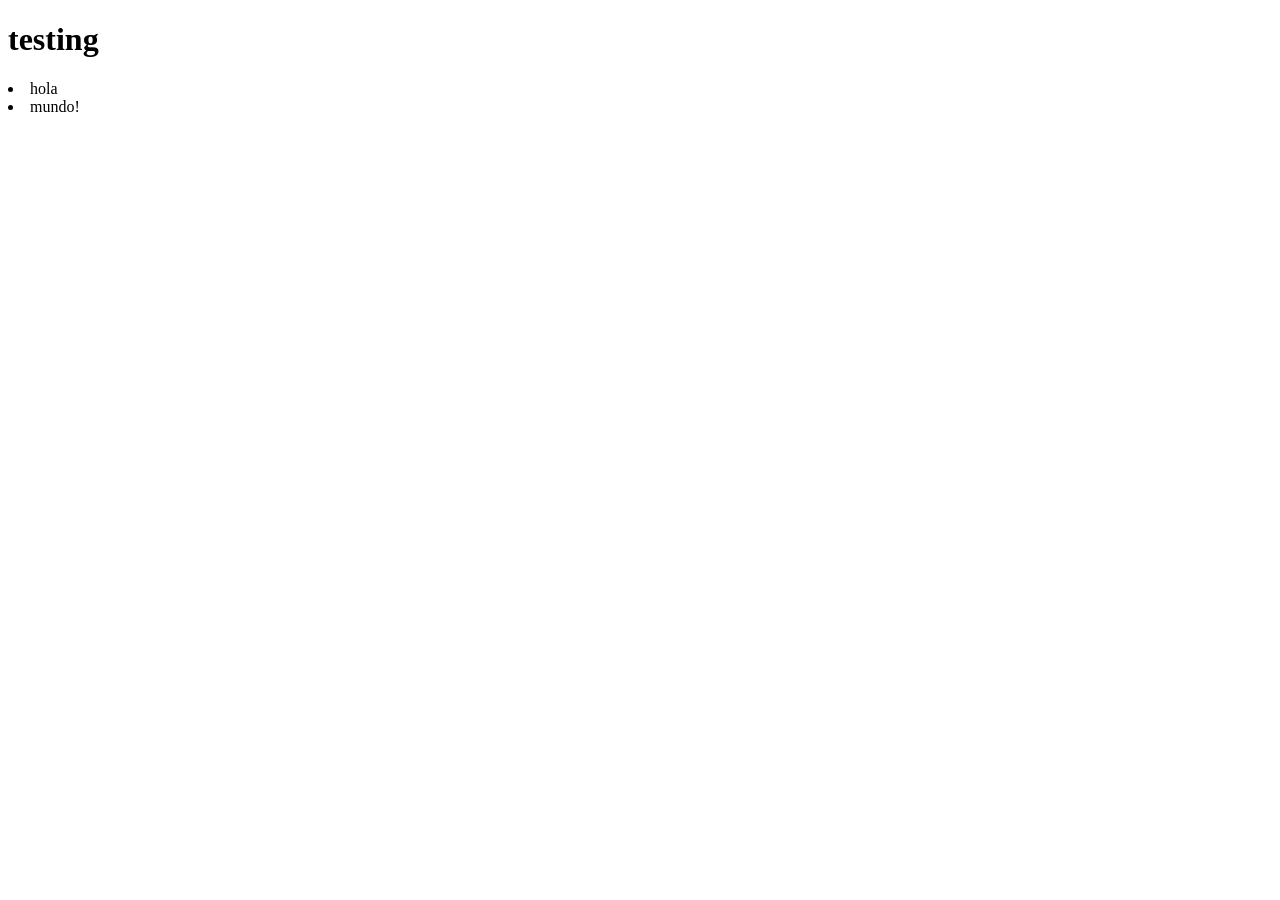
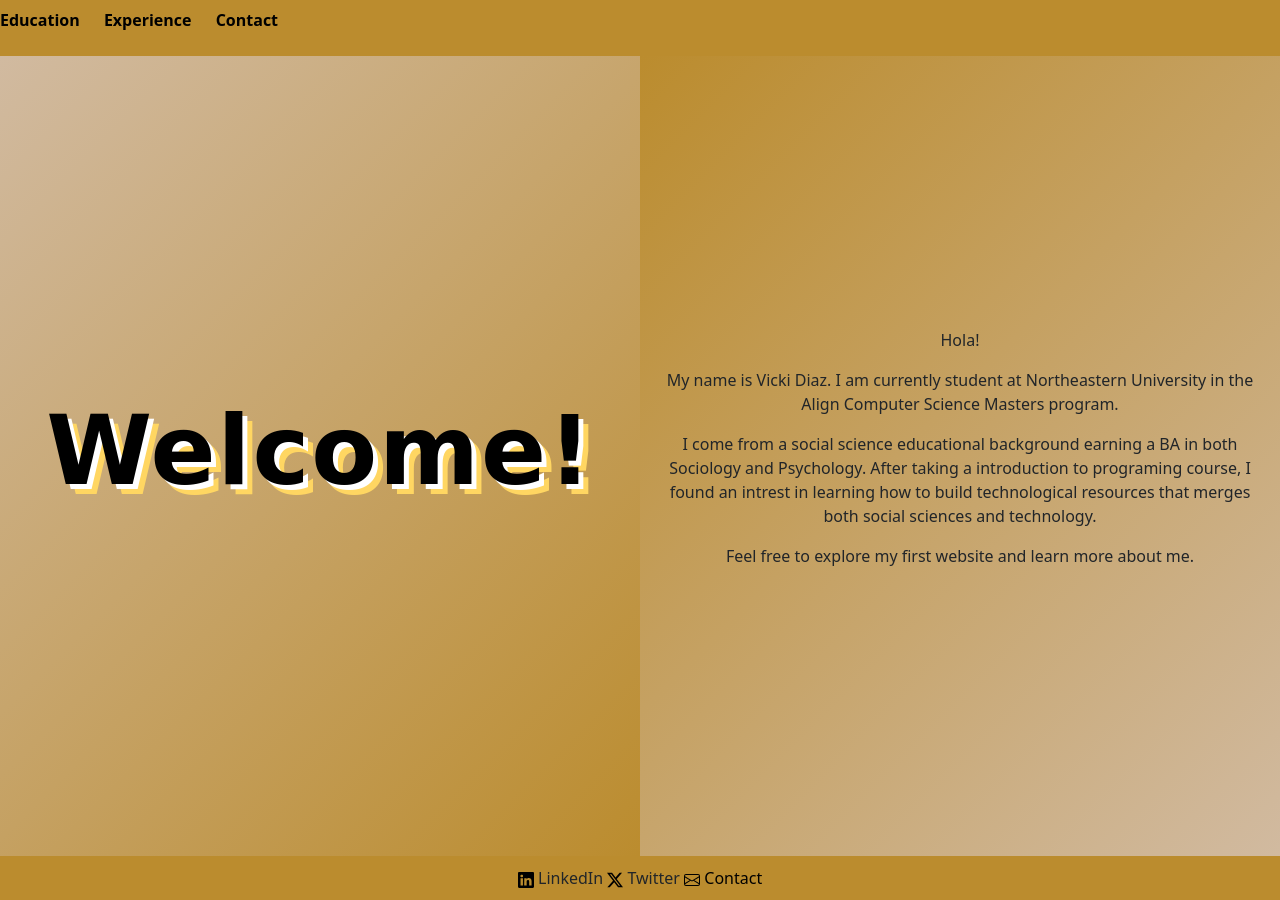
Before and after one commit to chrischenlixing/Vickidiaz.github.io, a plain HTML site: page index.html in a window 1280 px wide. Before the commit the page ends 800 px from the top, so only its background shows below. Drawn offline with nearby package versions, Linux system fonts and the light colour scheme; a web font is replaced by a local one.

Commit message:
updated front page

```diff
--- /dev/null
+++ b/css/contact-styles.css
@@ -0,0 +1,6 @@
+body {
+    margin: 0;
+    padding: 0;
+    font-family: Arial, sans-serif;
+    background-color: #bb8c2e; /* Replace 'your-color' with your desired background color */
+}
--- /dev/null
+++ b/css/main.css
@@ -0,0 +1,97 @@
+/* styles.css */
+@import url('https://fonts.googleapis.com/css2?family=Baloo+Chettan+2&family=Calligraffitti&display=swap');
+
+body {
+    margin: 0;
+    padding: 0;
+    font-family: Arial, sans-serif;
+}
+.navbar {
+    background-color: #bb8c2e;
+    /* color: white; */
+    text-align: center;
+    padding: 10px 0;
+}
+
+.nav-list {
+    list-style: none;
+    padding: 0;
+}
+
+.nav-item {
+    display: inline-block;
+    margin-right: 20px;
+}
+
+/* .nav-item:last-child {
+    margin-right: 0;
+} */
+
+.nav-item a {
+    text-decoration: none;
+    color: black;
+    font-weight: bold;
+}
+
+.split-container {
+    display: flex;
+    height: 100vh; /* 100% viewport height */
+}
+
+.left-message, .right-message {
+    flex: 1;
+    display: flex;
+    flex-direction: column;
+    justify-content: center;
+    align-items: center;
+    text-align: center;
+    padding: 20px;
+    /* border: 5px solid #ddd; */
+
+}
+
+/* .left-message {
+    background-color: #B7B7A4;
+    color: white;
+} */
+
+.left-message {
+    background: linear-gradient(135deg, #d1baa0, #bb8c2e); /* Gradient background for the left box */
+    color: black;
+
+}
+
+/* .right-message {
+    background-color: #f9f9f9;
+} */
+.right-message {
+    background: linear-gradient(135deg, #bb8c2e, #d1baa0); /* Gradient background for the right box */
+}
+
+.welcome-text {
+    /* Your specified styles for the "Welcome" text */
+    font-family: 'Calligraffitti', cursive;
+    font-weight: 700;
+    font-size: 6rem; /* Adjust the font size as needed */
+    position: relative; /* Changed from 'absolute' to 'relative' */
+    text-shadow: -15px 10px 20px #ced0d3;
+    letter-spacing: 0.02em;
+    text-align: center;
+    color: black;
+    text-shadow: 5px 5px 0px white,
+    10px 10px 0px #FFD662; /* Removed the 15px and 25px shadows */
+
+}
+
+
+.footer {
+    background-color: #bb8c2e;
+    /* color: black; */
+    text-align: center;
+    padding: 10px 0;
+}
+
+.footer a {
+    text-decoration: none;
+    color: black;
+}
--- a/index.html
+++ b/index.html
@@ -3,11 +3,82 @@
 <head>
     <meta charset="UTF-8">
     <meta name="viewport" content="width=device-width, initial-scale=1.0">
-    <title>Document-main</title>
+    <title>Document</title>
+    <link rel="stylesheet" href="css/main.css" type="text/css">
+    <link href="https://cdn.jsdelivr.net/npm/bootstrap@5.3.2/dist/css/bootstrap.min.css" rel="stylesheet" integrity="sha384-T3c6CoIi6uLrA9TneNEoa7RxnatzjcDSCmG1MXxSR1GAsXEV/Dwwykc2MPK8M2HN" crossorigin="anonymous">
+
+
 </head>
 <body>
-   <h1>testing</h1>
-   <li>hola</li>
-   <li>mundo!</li>
+    <!-- <h1>This is heading 1</h1> -->
+    <!-- <p>This is an ordinary paragraph. Notice that this text is blue. The default text color for a page is defined in the body selector.</p> -->
+    <!-- <ul>
+        <li><a href="default.asp">Home</a></li>
+        <li><a href="news.asp">News</a></li>
+        <li><a href="contact.asp">Contact</a></li>
+        <li><a href="about.asp">About</a></li>
+    </ul> -->
+    <nav class="navbar">
+        <ul class="nav-list">
+            <li class="nav-item"><a href="./education.html">Education</a></li>
+            <li class="nav-item"><a href="./experience.html">Experience</a></li>
+            <li class="nav-item"><a href="./contact.html">Contact</a></li>
+        </ul>
+    </nav>
+
+    <div class="split-container">
+        <div class="left-message">
+            <h1 class="welcome-text">Welcome!</h1>
+        </div>
+        <div class="right-message">
+            <p>Hola!</p>
+            <p> My name is Vicki Diaz. I am currently student at Northeastern University in the Align Computer Science Masters program. </p>
+            <p>I come from a social science educational background earning a BA in both Sociology and Psychology. After taking a introduction to programing course,
+                I found an intrest in learning how to build technological resources that merges both social sciences and technology. </p>
+            <p>Feel free to explore my first website and learn more about me.</p>
+        </div>
+    </div>
+
+    <footer class="footer">
+        <a href="https://www.linkedin.com/in/vicki-diaz" target="_blank">
+            <!-- Include the LinkedIn icon SVG here -->
+            <span>
+                <svg xmlns="http://www.w3.org/2000/svg" width="16" height="16" fill="currentColor" class="bi bi-linkedin" viewBox="0 0 16 16">
+                    <path d="M0 1.146C0 .513.526 0 1.175 0h13.65C15.474 0 16 .513 16 1.146v13.708c0 .633-.526 1.146-1.175 1.146H1.175C.526 16 0 15.487 0 14.854V1.146zm4.943 12.248V6.169H2.542v7.225h2.401zm-1.2-8.212c.837 0 1.358-.554 1.358-1.248-.015-.709-.52-1.248-1.342-1.248-.822 0-1.359.54-1.359 1.248 0 .694.521 1.248 1.327 1.248h.016zm4.908 8.212V9.359c0-.216.016-.432.08-.586.173-.431.568-.878 1.232-.878.869 0 1.216.662 1.216 1.634v3.865h2.401V9.25c0-2.22-1.184-3.252-2.764-3.252-1.274 0-1.845.7-2.165 1.193v.025h-.016a5.54 5.54 0 0 1 .016-.025V6.169h-2.4c.03.678 0 7.225 0 7.225h2.4z"/>
+                </svg>
+            </span>
+        </a>
+        <span class="linkedin-text">LinkedIn</span>
+
+        <a href="https://twitter.com/vicki___dr?s=21&t=n2K1dukzM_vHi0k2IzpaAg" target="_blank">
+            <!-- Include the LinkedIn icon SVG here -->
+            <span>
+                <svg xmlns="http://www.w3.org/2000/svg" width="16" height="16" fill="currentColor" class="bi bi-twitter-x" viewBox="0 0 16 16">
+                    <path d="M12.6.75h2.454l-5.36 6.142L16 15.25h-4.937l-3.867-5.07-4.425 5.07H.316l5.733-6.57L0 .75h5.063l3.495 4.633L12.601.75Zm-.86 13.028h1.36L4.323 2.145H2.865l8.875 11.633Z"/>
+                  </svg>
+            </span>
+        </a>
+        <span class="twitter-text">Twitter</span>
+        <a href="./contact.html" target="_blank">
+            <!-- Include the LinkedIn icon SVG here -->
+            <span>
+                <svg xmlns="http://www.w3.org/2000/svg" width="16" height="16" fill="currentColor" class="bi bi-envelope" viewBox="0 0 16 16">
+                    <path d="M0 4a2 2 0 0 1 2-2h12a2 2 0 0 1 2 2v8a2 2 0 0 1-2 2H2a2 2 0 0 1-2-2V4Zm2-1a1 1 0 0 0-1 1v.217l7 4.2 7-4.2V4a1 1 0 0 0-1-1H2Zm13 2.383-4.708 2.825L15 11.105V5.383Zm-.034 6.876-5.64-3.471L8 9.583l-1.326-.795-5.64 3.47A1 1 0 0 0 2 13h12a1 1 0 0 0 .966-.741ZM1 11.105l4.708-2.897L1 5.383v5.722Z"/>
+                  </svg>
+            </span>
+        <span class="contact-text">Contact</span>
+        </a>
+
+
+
+
+
+    </footer>
+
+
+
+
+    <script src="https://cdn.jsdelivr.net/npm/@popperjs/core@2.11.8/dist/umd/popper.min.js" integrity="sha384-I7E8VVD/ismYTF4hNIPjVp/Zjvgyol6VFvRkX/vR+Vc4jQkC+hVqc2pM8ODewa9r" crossorigin="anonymous"></script>
+    <script src="https://cdn.jsdelivr.net/npm/bootstrap@5.3.2/dist/js/bootstrap.min.js" integrity="sha384-BBtl+eGJRgqQAUMxJ7pMwbEyER4l1g+O15P+16Ep7Q9Q+zqX6gSbd85u4mG4QzX+" crossorigin="anonymous"></script>
 </body>
 </html>
```
Also changed, not shown: contact.html (added, +16 -0 lines).
